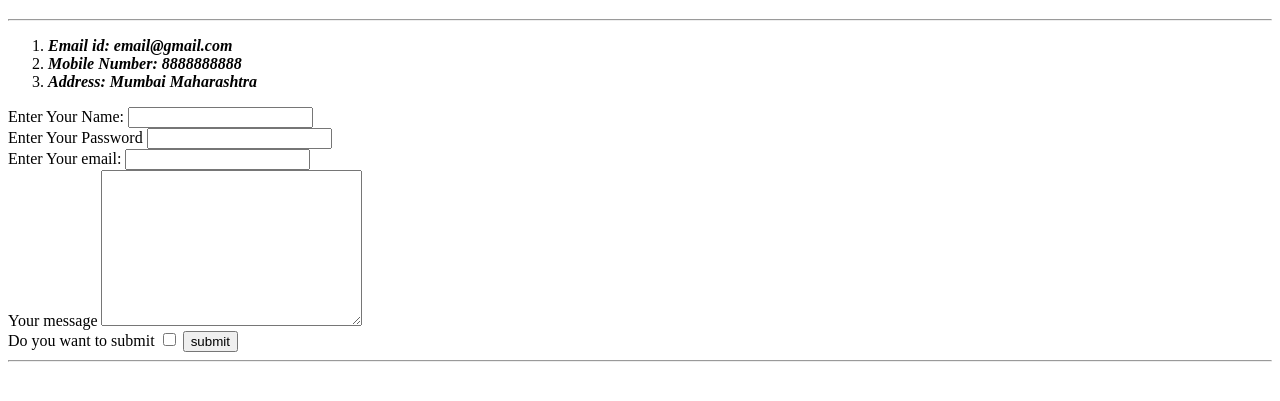
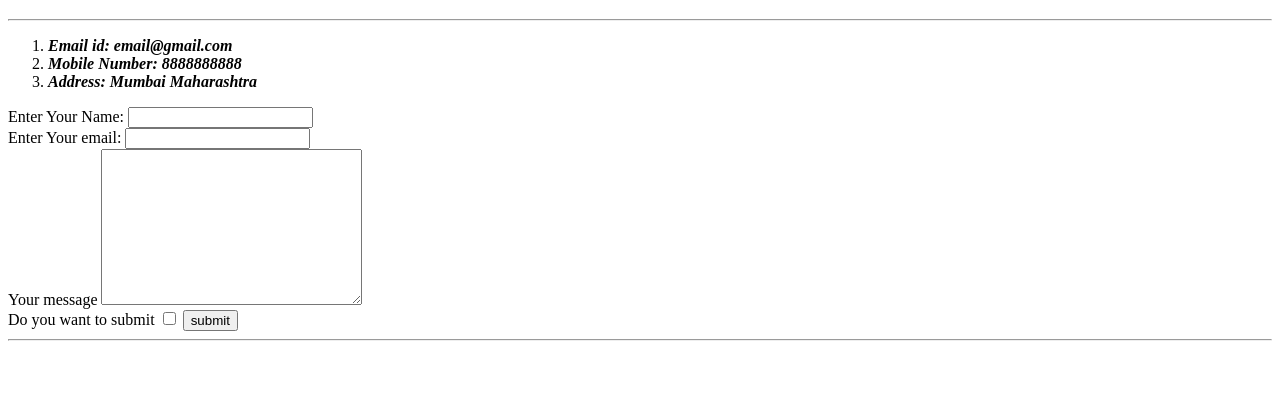
Before and after one commit to Ajeet67/cv, a plain HTML site: page contactUs.html in a window 1280 px wide. Shown: the part 61-462 px from the top of the page. Drawn offline with Linux system fonts and the light colour scheme.

Commit message:
Update contactUs.html

```diff
--- a/contactUs.html
+++ b/contactUs.html
@@ -16,8 +16,6 @@
     <form action="mailto:ajeet691singh@gmail.com" method="post" enctype="text/plain">
         <label for="Name">Enter Your Name:</label>
         <input type="text" name="Name" required><br>
-        <label for="Paasword">Enter Your Password</label>
-        <input type="password" name="Paasword" required id=""><br>
         <label for="email">Enter Your email:</label>
         <input type="email" name="Email" required id=""><br>
         <label for="message">Your message</label>
```
